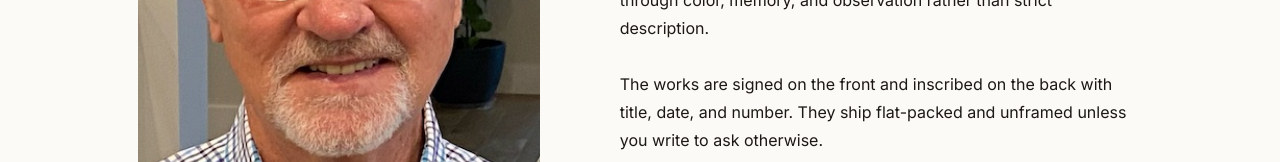
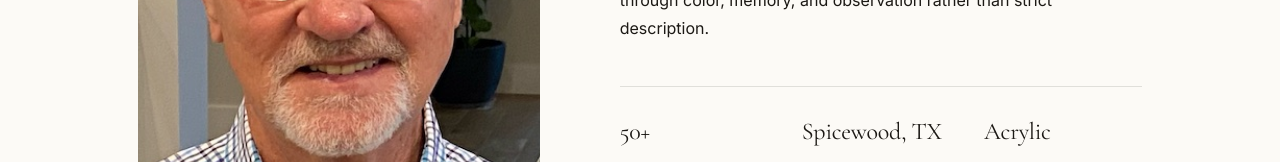
Before and after one commit to briantraudt/robertmorrow, a Next.js app: page /about in a window 1280 px wide. Shown: the part 790-952 px from the top of the page. Built offline with nearby package versions, Linux system fonts and the light colour scheme; no server answers.

Commit message:
Remove artwork shipping copy

```diff
--- a/components/about-section.tsx
+++ b/components/about-section.tsx
@@ -87,12 +87,6 @@ export default function AboutSection() {
             compositions through color, memory, and observation rather than
             strict description.
           </p>
-          <p>
-            The works are signed on the front and inscribed on the back with
-            title, date, and number. They ship flat-packed and unframed unless
-            you write to ask otherwise.
-          </p>
-
           <div
             style={{
               marginTop: 16,
```
